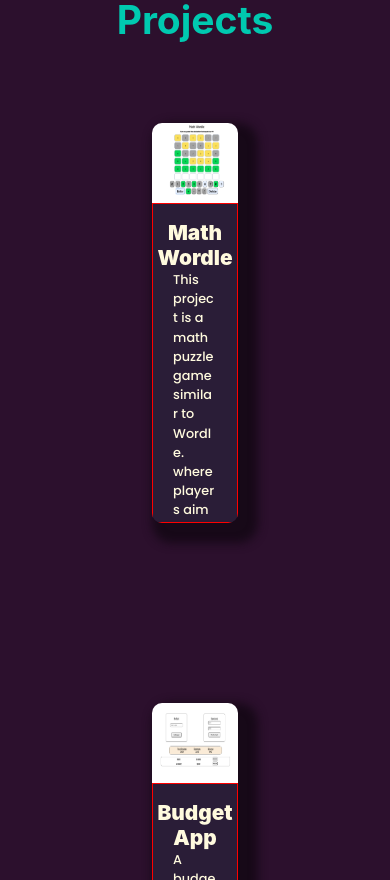
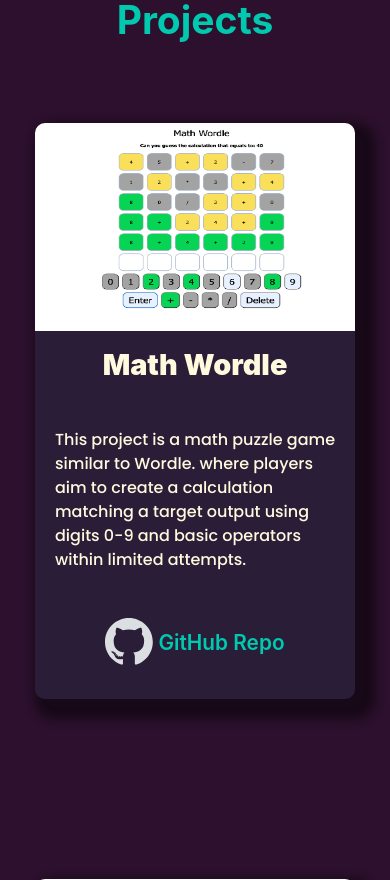
Before and after one commit to TackWooLee-Leon/Leon-s-Site, a React (Create React App) app: page / in a window 390 px wide. Shown: the part 1120-2000 px from the top of the page. Built offline with nearby package versions, Linux system fonts and the light colour scheme.

Commit message:
Make Project component responsive

```diff
--- a/src/Components/ProjectsDisplay.module.css
+++ b/src/Components/ProjectsDisplay.module.css
@@ -8,17 +8,18 @@
 .projectInformation {
     display: flex;
     flex-direction: column;
-    width: clamp(1rem, 22vw, 30rem);
-    max-height: clamp(1rem, 60vh, 30rem);
+    width: 27rem;
+    /* height: 45rem; */
     border-radius: 10px;
     overflow: hidden;
+    /* border: 5px solid red; */
     box-shadow: 10px 10px 10px 10px #170918;
 
 }
 
 .projectImg {
-    min-width: clamp(2rem, 20vw, 15rem);
-    min-height: clamp(3rem, 40vh, 5rem);
+    width: 27rem;
+    height: 20rem;
     overflow: hidden;
 }
 
@@ -26,21 +27,21 @@
 
 .projectDescriptionWrapper {
     display: flex;
-    border: 1px solid red;
+    /* border: 1px solid blue; */
     justify-content: space-between;
     flex-direction: column;
     background-color: #2a1d37;
-    height: clamp(2rem, 50vh, 20rem);
+    height: 26rem;
 }
 
 .projectName {
-    font-size: clamp(1.3rem, 2.5vw, 1.5rem);
+    font-size: clamp(1.8rem, 1.6vw, 3rem);
     font-weight: 1000;
     margin-top: 1rem;
 }
 
 .projectDescriptionWrapper p {
-    font-size: clamp(0.8rem, 1vw, 2rem);
+    font-size: clamp(1.4rem, 1.2vw, 2rem);
     line-height: 1.5;
     font-weight: 500;
     font-family: 'Poppins', sans-serif;
@@ -50,7 +51,7 @@
 }
 
 .projectDescriptionWrapper span {
-    font-size: clamp(0.9rem, 1.2vw, 3rem);
+    font-size: clamp(1.6rem, 1.5vw, 3rem);
     line-height: 3rem;
     font-weight: 600;
     text-decoration: underline 0.15em rgba(0, 0, 0, 0);
@@ -85,6 +86,56 @@
 .repo img {
     /* border: 1px solid red; */
     margin-right: 5px;
-    width: clamp(2rem, 4vw, 4rem);
-    height: clamp(2rem, 5vh, 4rem);
+    width: 3rem;
+    height: 3rem;
 }
+
+@media (max-width:600px) {
+    .projectInformation{
+        max-width: 20rem;
+    }
+    .projectImg{
+        max-width: 20rem;
+        height: 13rem;
+    }
+    .projectDescriptionWrapper{
+        max-width: 20rem;
+        height: 23rem;
+    }
+    .projectDescriptionWrapper p {
+        font-size: 1rem;
+    }
+    .repo span a{
+        font-size: 1.3rem;
+    }
+}
+
+@media (max-width:380px) {
+    .projectInformation{
+        max-width: 15rem;
+    }
+    .projectImg{
+        max-width: 15rem;
+        height: 11rem;
+    }
+    .projectDescriptionWrapper{
+        max-width: 15rem;
+        height: 15rem;
+    }
+    .projectName{
+        font-size: 1.2rem;
+    }
+    .projectDescriptionWrapper p {
+        font-size: 0.7rem;
+    }
+    .repo{
+        margin-bottom: 1rem;
+    }
+    .repo span a{
+        font-size: 1rem;
+    }
+    .repo img {
+        width: 2rem;
+        height: 2rem;
+    }
+}
--- a/src/ProjectSection.module.css
+++ b/src/ProjectSection.module.css
@@ -24,5 +24,13 @@
 @media (max-width: 1200px) {
     .projectsGrid{
         flex-direction: column;
+        /* gap: 60px; */
     }
 }
+
+@media (max-width: 600px) {
+    .projectsGrid{
+        flex-direction: column;
+        /* gap: 10px; */
+    }
+}
```
